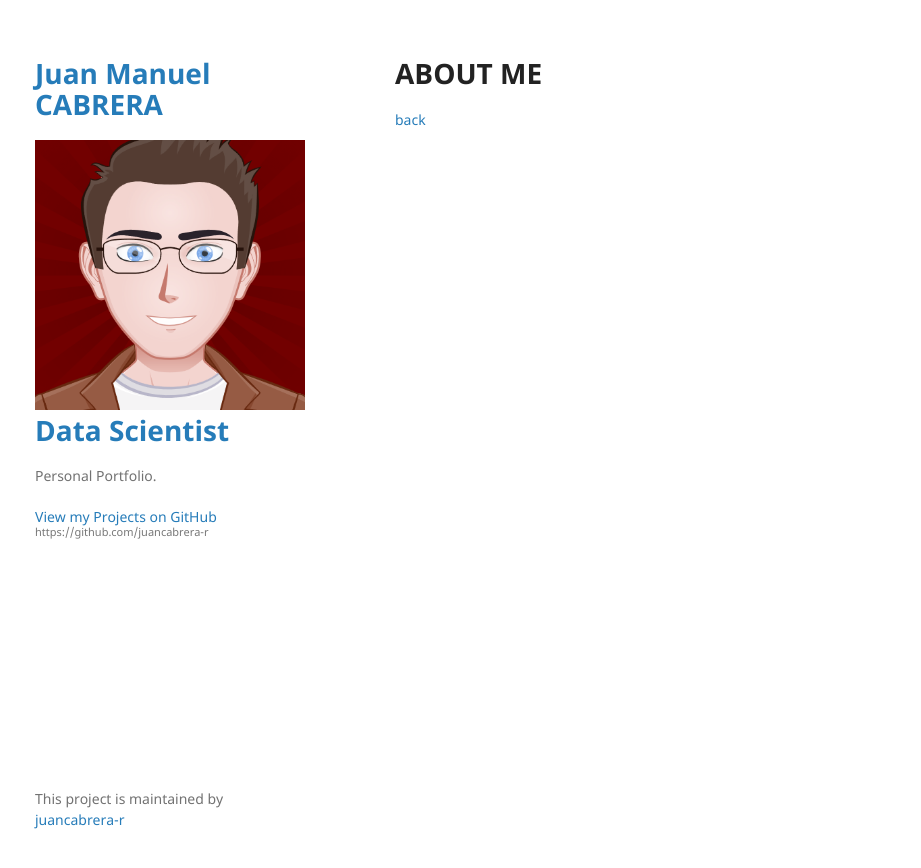
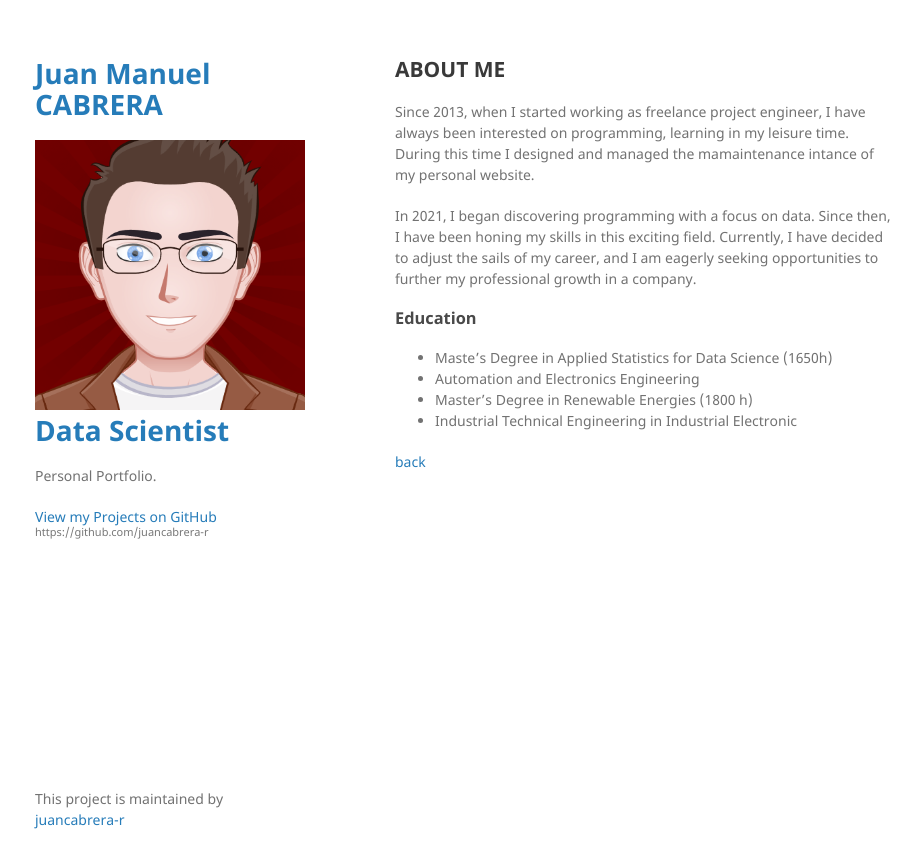
Before and after one commit to juancabrera-r/juancabrera-r, a Jekyll site: the page built from about-me.md, in a window 1280 px wide. Shown: the top 868 px of the page, without its empty margins (175-1096 px from the left). Built offline with Jekyll 4.4.1, drawn with Linux system fonts in a browser that asks for light colours; our own code applies the rules of GitHub Pages for plain Markdown files.

Commit message:
adding information to aboutme

```diff
--- a/about-me.md
+++ b/about-me.md
@@ -2,8 +2,18 @@
 layout: default
 ---
 
-# ABOUT ME
+## ABOUT ME
 
+Since 2013, when I started working as freelance project engineer, I have always been interested on programming, learning in my leisure time. During this time I designed and managed the mamaintenance intance of my personal website.
 
+In 2021, I began discovering programming with a focus on data. Since then, I have been honing my skills in this
+exciting field. Currently, I have decided to adjust the sails of my career, and I am eagerly seeking opportunities to further my professional growth in a company.
+
+<h3>Education</h3>
+
+* Maste's Degree in Applied Statistics for Data Science (1650h)
+* Automation and Electronics Engineering
+* Master's Degree in Renewable Energies (1800 h)
+* Industrial Technical Engineering in Industrial Electronic
 
 [back](./)
```
Also changed, not shown: contact.md (+1 -1 lines).
